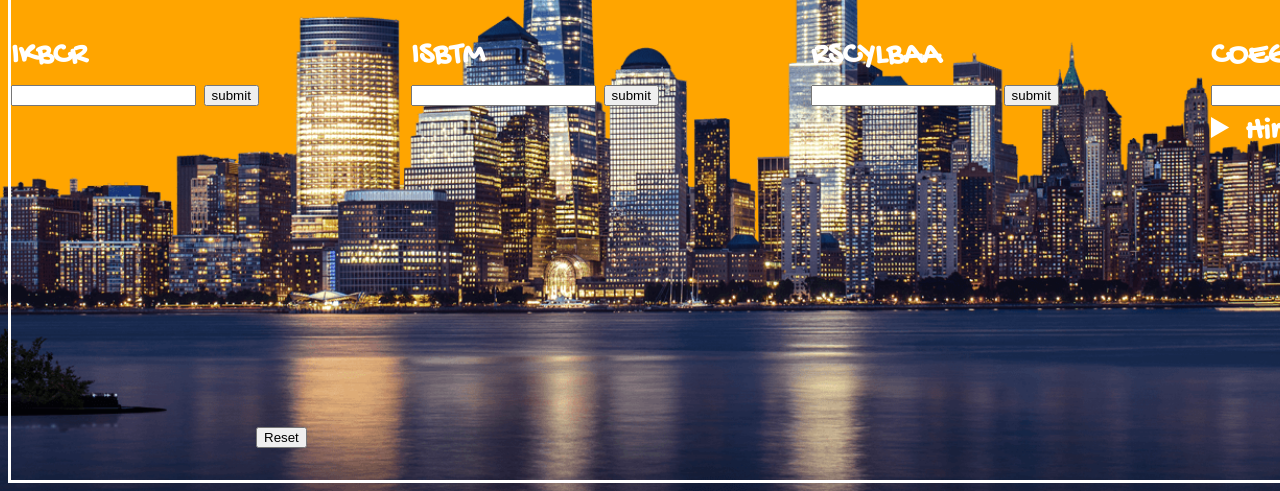
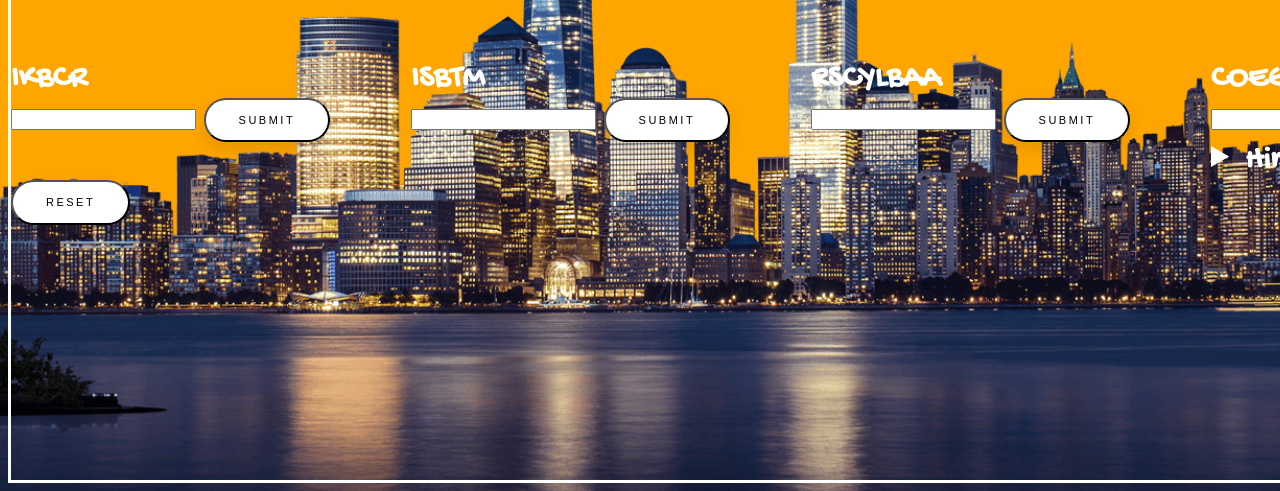
Before and after one commit to cgold1994/project1, a plain HTML site: page index.html in a window 1280 px wide. Shown: the part 331-822 px from the top of the page. Drawn offline with Linux system fonts and the light colour scheme.

Commit message:
button styled

```diff
--- a/style.css
+++ b/style.css
@@ -40,6 +40,31 @@ p {
 
  }
 
+button {
+   padding: 1.3em 3em;
+   font-size: 11px;
+   text-transform: uppercase;
+   letter-spacing: 2.5px;
+   font-weight: 500;
+   color: #000;
+   background-color: #fff;
+   border-radius: 40px;
+   box-shadow: 0px 8px 15px rgba(0, 0, 0, 0.1);
+   transition: all 0.3s ease 0s;
+   outline: none;
+}
+
+button:hover {
+    background-color: #2EE59D;
+    box-shadow: 0px 15px 20px rgba(46, 229, 157, 0.4);
+    color: #fff;
+    transform: translateY(-7px);
+}
+
+button:active {
+    transform: translateY(-1px);
+}
+
 
 body {
     font-family: 'Gochi Hand', cursive;
@@ -54,9 +79,24 @@ body {
 
 }
 
+
 footer {
-    position:fixed;
+    position:;
      bottom:20px;
      left:20%;
      width:60%
 }
+
+input[type="button"] {
+    padding: 1.3em 3em;
+    font-size: 11px;
+    text-transform: uppercase;
+    letter-spacing: 2.5px;
+    font-weight: 500;
+    color: #000;
+    background-color: white;
+    border-radius: 40px;
+    box-shadow: 0px 8px 15px rgba(0, 0, 0, 0.1);
+    transition: all 0.3s ease 0s;
+    outline: none;
+}
```
Also changed, not shown: images/skyline-bg.png (deleted).
